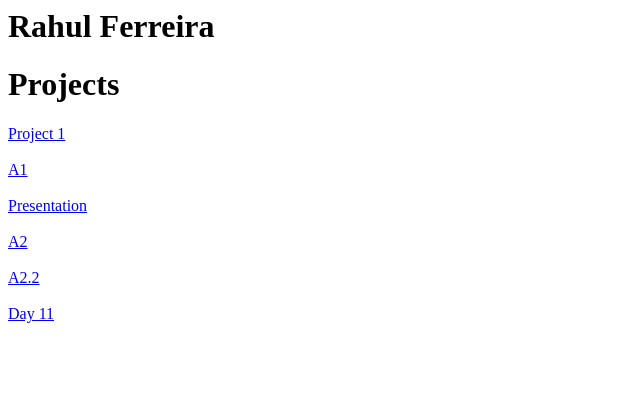
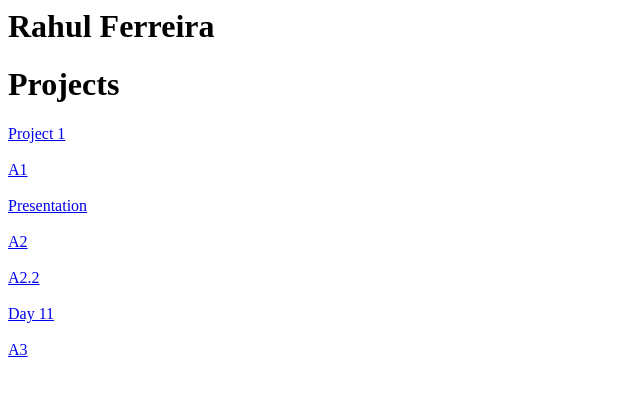
Before and after one commit to rahul8x-web/index, a plain HTML site: page index.html in a window 1280 px wide. Shown: the full height of the page, 0-640 px from the left. Drawn offline with Linux system fonts and the light colour scheme.

Commit message:
Update index.html

```diff
--- a/index.html
+++ b/index.html
@@ -57,7 +57,11 @@
     <br>
 
     <a href=" https://rahul8x-web.github.io/day11/"> Day 11 </a>
+    <br>
+    <br>
 
+
+    <a href=" https://rahul8x-web.github.io/A3/"> A3 </a>
 
 
 
```
